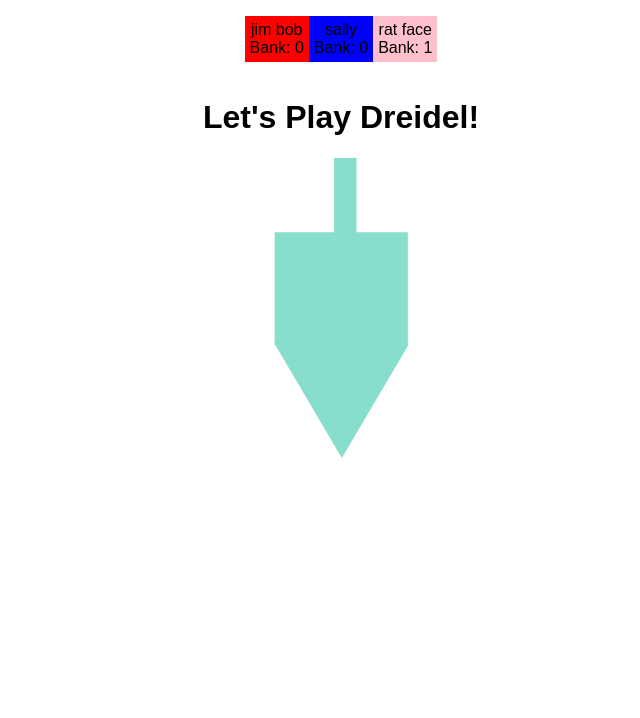
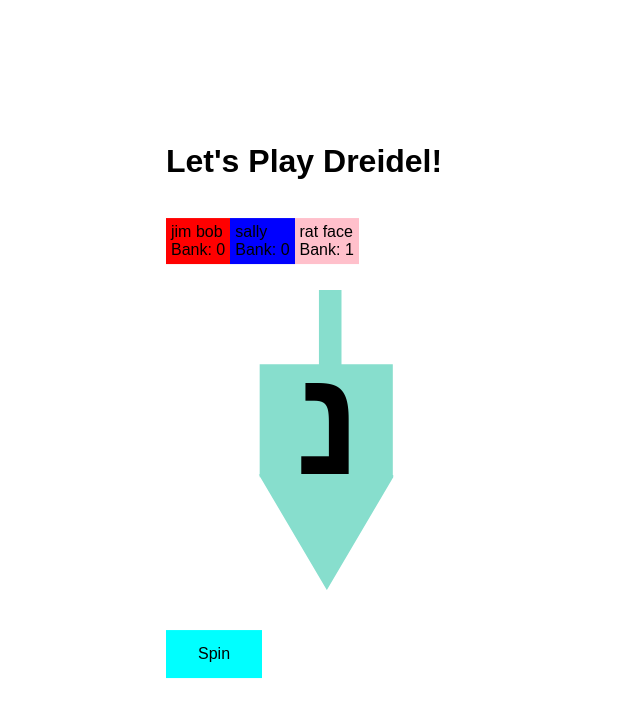
Before and after one commit to leifdroms/dreidel, a React (Create React App) app: page / in a window 1280 px wide. Shown: the top 718 px of the page, without its empty margins (299-939 px from the left). Built offline with nearby package versions, Linux system fonts and the light colour scheme.

Commit message:
interim commit

```diff
--- a/src/App.css
+++ b/src/App.css
@@ -2,8 +2,14 @@
   text-align: center;
 }
 
-.dreidel {
-  height: 300px;
-  width: 300px;
-
+.centered {
+  position: fixed;
+  top: 50%;
+  left: 50%;
+  transform: translate(-50%, -50%);
+  -webkit-transform: translate(-50%, -50%);
+  -moz-transform: translate(-50%, -50%);
+  -o-transform: translate(-50%, -50%);
+  -ms-transform: translate(-50%, -50%);
+  z-index: 100;
 }
--- a/src/App.js
+++ b/src/App.js
@@ -1,16 +1,19 @@
 import React, { Component } from 'react';
-import dreidel from './dreidel.svg';
 import Scoreboard from './components/scoreboard/scoreboard';
+import Dreidel from './components/dreidel/dreidel';
 import './App.css';
 
 class App extends Component {
   render() {
+    let hebrewLetter = "נ";
     return (
-      <div className="App">
-          <Scoreboard/>
-          <h1 className="App-title">Let's Play Dreidel!</h1>
-          <img src={dreidel} className="dreidel" alt="dreidel"/>
-      </div>
+    <div className="centered">
+    <div>
+    <h1 className="App-title">Let's Play Dreidel!</h1>
+    <Scoreboard/>
+    </div>
+      <Dreidel hebrewLetter={hebrewLetter}/>
+    </div>
     );
   }
 }
--- /dev/null
+++ b/src/components/dreidel/dreidel.css
@@ -0,0 +1,34 @@
+.dreidelContainer {
+    height: 350px;
+    width: 350px;
+    position: relative;
+    display: block;
+  }
+
+  .dreidel {
+    height: 300px;
+    width: 300px;
+    position: absolute;
+    top: 10px;
+    left: 10px;
+
+  }
+
+  .hebrew {
+    font-size: 150px;
+    position: absolute;
+    bottom: 20px;
+    left: 130px;
+  }
+
+  .spinButton {
+    background-color: cyan;
+    border: none;
+    color: black;
+    padding: 15px 32px;
+    text-align: center;
+    text-decoration: none;
+    display: inline-block;
+    font-size: 16px;
+    left:50%;
+  }
--- /dev/null
+++ b/src/components/dreidel/dreidel.js
@@ -0,0 +1,21 @@
+import React, { Component } from 'react';
+import '../../App.css';
+import './dreidel.css';
+import dreidel from './dreidel.svg';
+
+class Dreidel extends Component {
+  render() {
+    return (
+    <div>
+     <div className="dreidelContainer">
+          <img src={dreidel} className="dreidel" alt="dreidel"/>
+          <h1 className="hebrew">{this.props.hebrewLetter}</h1>
+      </div>
+      <button className="spinButton" onClick={()=>{alert("hello!")}}>Spin</button>
+      </div>
+
+    );
+  }
+}
+
+export default Dreidel;
```
Also changed, not shown: src/components/dreidel/dreidel.svg (renamed from src/dreidel.svg), src/logo.svg (deleted).
